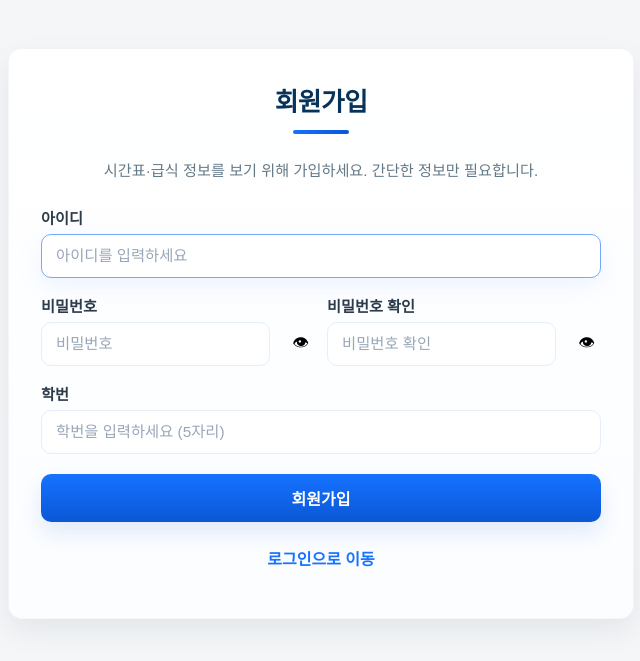
After one commit to V1nce09/Sejong-HS-website-AFE, a Flask app: page /register in a window 1280 px wide. The commit adds this page. Shown: the top 661 px of the page, without its empty margins (319-959 px from the left). Run offline with Flask 3, Linux system fonts and the light colour scheme.

Commit message:
add register
회원가입 추가했음

```diff
--- a/app.py
+++ b/app.py
@@ -1,10 +1,14 @@
-from flask import Flask, render_template, request, redirect, url_for, jsonify, session
+from flask import Flask, render_template, request, redirect, url_for, jsonify, session, g
 from datetime import datetime, timedelta
 import requests
 from bs4 import BeautifulSoup
+import sqlite3
+from werkzeug.security import generate_password_hash, check_password_hash
+import os
 
 app = Flask(__name__)
 app.secret_key = "secret"
+DATABASE = os.path.join(os.path.dirname(__file__), "users.db")
 
 # NEIS API 정보
 API_KEY = "e940bcda8d8e44d2a2d72d3b3c0a0e63"
@@ -29,7 +33,6 @@ def get_meal(date):
         meal_data.append({"time": t, "menu": m})
     return meal_data
 
-# 📌 시간표 정보
 def get_timetable(date, grade, classroom):
     url = (
         f"https://open.neis.go.kr/hub/hisTimetable"
@@ -43,18 +46,105 @@ def get_timetable(date, grade, classroom):
     timetable = [i.text for i in soup.find_all("ITRT_CNTNT")]
     return timetable
 
+# ---------- DB helpers ----------
+def get_db():
+    if "db" not in g:
+        g.db = sqlite3.connect(DATABASE, detect_types=sqlite3.PARSE_DECLTYPES)
+        g.db.row_factory = sqlite3.Row
+    return g.db
 
-# 📌 로그인
+@app.teardown_appcontext
+def close_db(exc):
+    db = g.pop("db", None)
+    if db is not None:
+        db.close()
+
+def init_db():
+    db = sqlite3.connect(DATABASE)
+    cur = db.cursor()
+    cur.execute("""
+    CREATE TABLE IF NOT EXISTS users (
+        id INTEGER PRIMARY KEY AUTOINCREMENT,
+        userid TEXT UNIQUE NOT NULL,
+        password TEXT NOT NULL,
+        grade TEXT,
+        classroom TEXT,
+        student_no TEXT,
+        created_at TEXT NOT NULL
+    )
+    """)
+    # ensure default admin (password 1234) exists
+    cur.execute("SELECT id FROM users WHERE userid = ?", ("admin",))
+    if not cur.fetchone():
+        cur.execute(
+            "INSERT INTO users (userid, password, created_at) VALUES (?, ?, ?)",
+            ("admin", generate_password_hash("1234"), datetime.now().isoformat())
+        )
+    db.commit()
+    db.close()
+
+# initialize DB on startup
+init_db()
+
+# 📌 회원가입
+@app.route("/register", methods=["GET", "POST"])
+def register():
+    if request.method == "POST":
+        userid = request.form.get("userid", "").strip()
+        password = request.form.get("password", "")
+        password2 = request.form.get("password2", "")
+        student_no = request.form.get("student_no", "").strip()  # 5자리 학번
+
+        if not userid or not password:
+            return render_template("register.html", error="아이디와 비밀번호를 입력하세요.")
+        if password != password2:
+            return render_template("register.html", error="비밀번호가 일치하지 않습니다.")
+        if len(password) < 4:
+            return render_template("register.html", error="비밀번호는 4자 이상이어야 합니다.")
+
+        # 학번 유효성 검사: 반드시 5자리 숫자
+        if student_no:
+            if not (student_no.isdigit() and len(student_no) == 5):
+                return render_template("register.html", error="학번은 정확히 5자리 숫자여야 합니다.")
+            # 파싱: 첫자리=학년, 2-3자리=반, 4-5자리=번호
+            grade = student_no[0]
+            classroom = str(int(student_no[1:3]))  # "01" -> "1"
+            short_no = student_no[3:]
+        else:
+            grade = None
+            classroom = None
+            short_no = None
+
+        db = get_db()
+        try:
+            db.execute(
+                "INSERT INTO users (userid, password, grade, classroom, student_no, created_at) VALUES (?, ?, ?, ?, ?, ?)",
+                (userid, generate_password_hash(password), grade, classroom, student_no or None, datetime.now().isoformat())
+            )
+            db.commit()
+        except sqlite3.IntegrityError:
+            return render_template("register.html", error="이미 사용 중인 아이디입니다.")
+
+        # 자동 로그인 후 메인으로 이동
+        session["user"] = userid
+        return redirect(url_for("main"))
+
+    return render_template("register.html")
+
+# 📌 로그인 (DB 연동)
 @app.route("/login", methods=["GET", "POST"])
 def login():
     if request.method == "POST":
         userid = request.form["userid"]
         password = request.form["password"]
-        if userid == "admin" and password == "1234":
+
+        db = get_db()
+        user = db.execute("SELECT * FROM users WHERE userid = ?", (userid,)).fetchone()
+        if user and check_password_hash(user["password"], password):
             session["user"] = userid
             return redirect(url_for("main"))
-        else:
-            return render_template("login.html", error="아이디 또는 비밀번호가 올바르지 않습니다.")
+
+        return render_template("login.html", error="아이디 또는 비밀번호가 올바르지 않습니다.")
     return render_template("login.html")
 
 # 📌 메인
@@ -71,11 +161,9 @@ def api_data():
     grade = request.args.get("grade", "1")
     classroom = request.args.get("classroom", "1")
 
-    # 2주(14일) 데이터 생성
     start_date = datetime.strptime(date, "%Y%m%d")
     days = [(start_date + timedelta(days=i)).strftime("%Y%m%d") for i in range(0, 14)]
 
-    # 시간표 (요일별 리스트)
     week_data = []
     for d in days:
         timetable = get_timetable(d, grade, classroom)
--- a/static/style.css
+++ b/static/style.css
@@ -39,6 +39,19 @@ body {
 }
 .error {
     color: red;
+}
+
+/* 로그인 페이지 - 회원가입 링크(작게, 흐리게) */
+.login-container .signup-link {
+    font-size: 0.9rem;                /* 텍스트 크기 축소 */
+    color: rgba(22, 114, 255, 0.72);  /* 약간 흐릿한 파란색 */
+    font-weight: 600;
+    text-decoration: none;
+    transition: color .12s ease, transform .08s ease;
+}
+.login-container .signup-link:hover {
+    color: rgba(22, 114, 255, 0.95);
+    transform: translateY(-1px);
 }
 
 /* 메인 레이아웃 */
@@ -96,3 +109,179 @@ body {
     margin-bottom: 10px;
     border-radius: 8px;
 }
+
+/* 회원가입 폼 개선 */
+.auth-container {
+    max-width: 560px;
+    width: 100%;
+    margin: 6vh auto;
+    padding: 32px;
+    background: linear-gradient(180deg, #ffffff, #fbfdff);
+    border-radius: 14px;
+    box-shadow: 0 12px 30px rgba(11,22,39,0.07);
+    display: flex;
+    flex-direction: column;
+    gap: 18px;
+    align-items: stretch;
+    border: 1px solid rgba(10,30,60,0.04);
+}
+
+/* 상단 타이틀 장식 */
+.auth-container h1 {
+    margin: 0;
+    font-size: 1.6rem;
+    color: #07325a;
+    text-align: center;
+    font-weight: 800;
+    letter-spacing: -0.4px;
+    position: relative;
+    padding-bottom: 6px;
+}
+.auth-container h1::after {
+    content: "";
+    display: block;
+    width: 56px;
+    height: 4px;
+    background: linear-gradient(90deg,#1672ff,#0b57d6);
+    border-radius: 3px;
+    margin: 12px auto 0;
+}
+
+/* 폼 구성 */
+.auth-container form {
+    display: grid;
+    gap: 12px;
+}
+.auth-container label {
+    display: flex;
+    flex-direction: column;
+    gap: 6px;
+    font-size: 0.95rem;
+    color: #2b3b4a;
+    font-weight: 600;
+}
+
+/* 입력 스타일 */
+.auth-container input[type="text"],
+.auth-container input[type="password"],
+.auth-container input[type="email"] {
+    padding: 12px 14px;
+    border: 1px solid #e6eef8;
+    border-radius: 10px;
+    background: #fff;
+    font-size: 0.96rem;
+    outline: none;
+    transition: border-color .15s ease, box-shadow .15s ease;
+    width: 100%;
+    box-sizing: border-box;
+}
+.auth-container input::placeholder { color: #98a6b8; font-weight: 400; }
+.auth-container input:focus {
+    border-color: #73a8ff;
+    box-shadow: 0 8px 24px rgba(115,168,255,0.12);
+}
+
+/* 오류 메시지 */
+.auth-container .error {
+    color: #8b0b0b;
+    background: #fff3f3;
+    border: 1px solid #f1c2c2;
+    padding: 10px 12px;
+    border-radius: 8px;
+    font-size: 0.95rem;
+}
+
+/* 제출 버튼 */
+.auth-container button[type="submit"] {
+    margin-top: 4px;
+    padding: 12px 14px;
+    background: linear-gradient(180deg, #1672ff, #0b57d6);
+    color: #fff;
+    border: none;
+    border-radius: 10px;
+    cursor: pointer;
+    font-weight: 800;
+    font-size: 1rem;
+    box-shadow: 0 10px 22px rgba(11,87,214,0.12);
+    transition: transform .08s ease, filter .12s ease;
+}
+.auth-container button[type="submit"]:hover { filter: brightness(.96); transform: translateY(-1px); }
+.auth-container button[type="submit"]:active { transform: translateY(0); }
+
+/* 보조 텍스트 */
+.auth-container .notice { text-align: center; margin-top: 6px; color: #4b5b6a; font-weight:600; }
+.auth-container .notice a { color: #1672ff; text-decoration:none; }
+
+/* 회원가입 추가 스타일 (더 정돈된 입력/토글 등) */
+.auth-container .subtitle {
+    margin: 0;
+    color: #546b7a;
+    text-align: center;
+    font-size: 0.95rem;
+    font-weight: 500;
+    opacity: 0.9;
+    margin-bottom: 8px;
+}
+
+.input-group, .input-row {
+    display: block;
+    width: 100%;
+}
+
+.input-row {
+    display: grid;
+    grid-template-columns: 1fr 1fr;
+    gap: 12px;
+}
+
+.field {
+    position: relative;
+    display: flex;
+    align-items: center;
+}
+
+.field input {
+    width: 100%;
+    box-sizing: border-box;
+}
+
+.has-toggle { gap: 8px; }
+.toggle-btn {
+    margin-left: 8px;
+    border: none;
+    background: transparent;
+    cursor: pointer;
+    font-size: 1.02rem;
+    padding: 6px;
+    border-radius: 6px;
+    transition: background .12s ease;
+}
+.toggle-btn:hover { background: rgba(10,30,60,0.04); }
+
+.submit-btn {
+    width: 100%;
+    padding: 12px 14px;
+    border-radius: 10px;
+    border: none;
+    background: linear-gradient(180deg,#1672ff,#0b57d6);
+    color: #fff;
+    font-weight: 800;
+    font-size: 1rem;
+    cursor: pointer;
+    box-shadow: 0 8px 20px rgba(11,87,214,0.12);
+    margin-top: 6px;
+}
+.submit-btn:hover { transform: translateY(-1px); filter: brightness(.98); }
+
+/* 입력들 사이 여백 강화 */
+.auth-container label { margin-bottom: 4px; }
+
+/* 작은 기기에서 한 열로 정렬 */
+@media (max-width: 640px) {
+    .input-row { grid-template-columns: 1fr; }
+}
+
+@media (max-width: 720px) {
+    .auth-container { margin: 4vh 16px; padding: 20px; border-radius: 10px; }
+    .auth-container h1 { font-size: 1.25rem; }
+}
--- a/templates/login.html
+++ b/templates/login.html
@@ -16,6 +16,11 @@
                 <p class="error">{{ error }}</p>
             {% endif %}
         </form>
+
+        <!-- 텍스트 클릭으로 회원가입 이동 (클래스 추가) -->
+        <p style="margin-top:12px; text-align:center;">
+            <a href="{{ url_for('register') }}" class="signup-link">회원가입</a>
+        </p>
     </div>
 </body>
 </html>
--- /dev/null
+++ b/templates/register.html
@@ -0,0 +1,94 @@
+<!doctype html>
+<html lang="ko">
+<head>
+    <meta charset="utf-8">
+    <title>회원가입</title>
+    <link rel="stylesheet" href="{{ url_for('static', filename='style.css') }}">
+</head>
+<body>
+  <div class="auth-container">
+    <h1>회원가입</h1>
+
+    {% if error %}
+      <div class="error">{{ error }}</div>
+    {% endif %}
+
+    <p class="subtitle">시간표·급식 정보를 보기 위해 가입하세요. 간단한 정보만 필요합니다.</p>
+
+    <form method="post" autocomplete="off" novalidate id="registerForm">
+      <div class="input-group">
+        <label>아이디
+          <div class="field">
+            <input name="userid" type="text" required autofocus placeholder="아이디를 입력하세요">
+          </div>
+        </label>
+      </div>
+
+      <div class="input-row">
+        <label>비밀번호
+          <div class="field has-toggle">
+            <input id="pwd" name="password" type="password" required placeholder="비밀번호">
+            <button type="button" class="toggle-btn" data-target="pwd" aria-label="비밀번호 표시">👁</button>
+          </div>
+        </label>
+
+        <label>비밀번호 확인
+          <div class="field has-toggle">
+            <input id="pwd2" name="password2" type="password" required placeholder="비밀번호 확인">
+            <button type="button" class="toggle-btn" data-target="pwd2" aria-label="비밀번호 표시">👁</button>
+          </div>
+        </label>
+      </div>
+
+      <div class="input-group">
+        <label>학번
+          <div class="field">
+            <input id="student_no" name="student_no" type="text" inputmode="numeric" pattern="\d{5}" maxlength="5" placeholder="학번을 입력하세요 (5자리)">
+          </div>
+        </label>
+      </div>
+
+      <button type="submit" class="submit-btn">회원가입</button>
+    </form>
+
+    <p class="notice"><a href="{{ url_for('login') }}">로그인으로 이동</a></p>
+  </div>
+
+<script>
+/* 비밀번호 표시 토글 */
+document.querySelectorAll('.toggle-btn').forEach(btn=>{
+  btn.addEventListener('click', ()=> {
+    const id = btn.dataset.target;
+    const inp = document.getElementById(id);
+    if (!inp) return;
+    inp.type = inp.type === 'password' ? 'text' : 'password';
+    btn.textContent = inp.type === 'password' ? '👁' : '🙈';
+  });
+});
+
+/* 학번 숫자만 허용 */
+const sn = document.getElementById('student_no');
+if (sn) {
+  sn.addEventListener('input', ()=> {
+    sn.value = sn.value.replace(/\D/g, '').slice(0,5);
+  });
+}
+
+/* 클라이언트 측 간단한 체크(서버 검증은 유지) */
+document.getElementById('registerForm').addEventListener('submit', function(e){
+  const p = document.getElementById('pwd').value;
+  const p2 = document.getElementById('pwd2').value;
+  if (p !== p2) {
+    e.preventDefault();
+    alert('비밀번호가 일치하지 않습니다.');
+    return false;
+  }
+  if (p.length < 4) {
+    e.preventDefault();
+    alert('비밀번호는 4자 이상이어야 합니다.');
+    return false;
+  }
+});
+</script>
+</body>
+</html>
```
Also changed, not shown: users.db (added).
